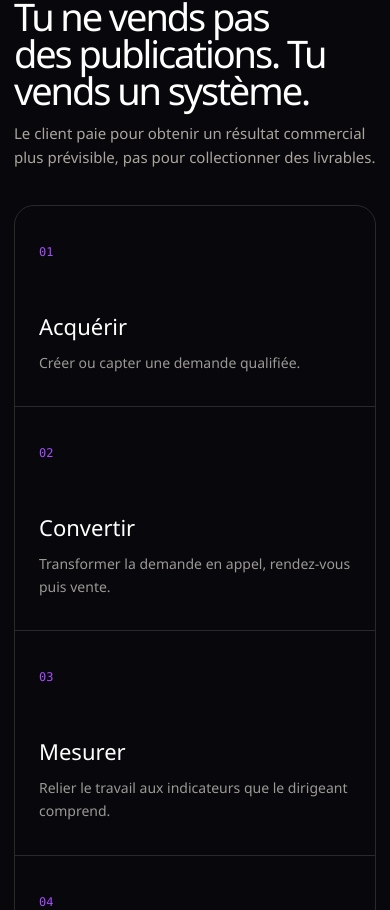
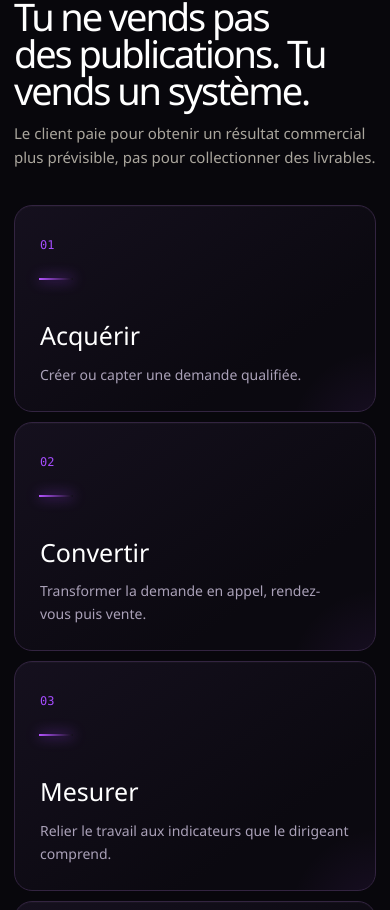
Before and after one commit to bilouahdih-dotcom/focus-smma-playbook, a Next.js app: page / in a window 390 px wide. Shown: the part 5194-6104 px from the top of the page. Built offline with nearby package versions, Linux system fonts and the light colour scheme.

Commit message:
Redesign flat guide components

```diff
--- a/app/globals.css
+++ b/app/globals.css
@@ -279,6 +279,52 @@ body::before { content: ""; position: fixed; inset: 0; z-index: 200; pointer-eve
 .glossary-empty { border-color: #4b395e; }
 .ninety-grid .gold-plan { box-shadow: 0 18px 38px rgba(103,29,174,.16); }
 
+/* Systematic redesign of the flat learning strips */
+.content-section, .section-wrap { padding-top: 100px; padding-bottom: 100px; }
+:is(.principle-grid,.resource-row,.objection-method,.cadence) { gap: 12px; overflow: visible; background: transparent; border: 0; border-radius: 0; }
+:is(.principle-grid article,.resource-row div,.objection-method div,.cadence div) { position: relative; isolation: isolate; overflow: hidden; color: white; background: linear-gradient(145deg,#15101e,#0b0910 72%); border: 1px solid #332441; border-radius: 18px; box-shadow: inset 0 1px rgba(255,255,255,.025); transition: transform .28s cubic-bezier(.22,1,.36,1),border-color .28s ease,box-shadow .28s ease; }
+:is(.principle-grid article,.resource-row div,.objection-method div,.cadence div)::after { content: ""; position: absolute; z-index: -1; width: 190px; height: 190px; right: -100px; bottom: -125px; border-radius: 50%; pointer-events: none; background: radial-gradient(circle,rgba(171,74,255,.2),transparent 68%); opacity: .48; transition: opacity .28s ease,transform .4s ease; }
+:is(.principle-grid article,.resource-row div,.objection-method div,.cadence div):hover { transform: translateY(-5px); border-color: #754295; box-shadow: 0 20px 50px rgba(0,0,0,.24),0 0 32px rgba(145,57,225,.08); }
+:is(.principle-grid article,.resource-row div,.objection-method div,.cadence div):hover::after { opacity: 1; transform: scale(1.22); }
+
+.principle-grid { grid-template-columns: repeat(4,1fr); }
+.principle-grid article, .principle-grid article:last-child { min-height: 240px; padding: 25px; border: 1px solid #332441; }
+.principle-grid article::before { content: ""; position: absolute; left: 24px; top: 72px; width: 34px; height: 2px; background: linear-gradient(90deg,#b452ff,transparent); box-shadow: 0 0 13px #9f40ff; }
+.principle-grid h3 { margin-top: 82px; font-size: 25px; }
+.principle-grid p { color: #aaa1b8; }
+
+.resource-row { margin-top: 18px; counter-reset: resource-step; }
+.resource-row div, .resource-row div:last-child { min-height: 195px; padding: 22px; display: flex; align-items: flex-start; flex-direction: column; border: 1px solid #332441; counter-increment: resource-step; }
+.resource-row div::before { content: "0" counter(resource-step); position: absolute; right: 20px; bottom: 10px; color: rgba(206,130,255,.09); font: 900 58px/1 var(--font-geist-sans); letter-spacing: -.09em; }
+.resource-row small { color: #9e58c9; font: 800 8px/1 var(--font-geist-mono); letter-spacing: .1em; }
+.resource-row b { position: relative; z-index: 1; margin-top: 42px; font-size: 18px; letter-spacing: -.025em; }
+.resource-row span { position: relative; z-index: 1; max-width: 28ch; margin-top: 10px; color: #aaa1b8; font-size: 12px; line-height: 1.55; }
+.resource-row i { position: absolute; right: 20px; top: 20px; display: grid; place-items: center; width: 27px; height: 27px; color: #cc7cff; background: rgba(170,72,255,.08); border: 1px solid #4b2c61; border-radius: 50%; font-size: 10px; font-style: normal; box-shadow: 0 0 20px rgba(165,67,255,.12); }
+
+.call-flow { margin-top: 22px; padding: 0; display: grid; grid-template-columns: repeat(5,1fr); gap: 10px; overflow: visible; color: white; background: transparent; border-radius: 0; counter-reset: call-step; }
+.call-flow span { min-height: 118px; padding: 22px 18px; display: flex; justify-content: flex-end; flex-direction: column; position: relative; overflow: hidden; color: white; background: linear-gradient(145deg,#15101e,#0b0910 72%); border: 1px solid #332441; border-radius: 16px; font-size: 11px; letter-spacing: .055em; counter-increment: call-step; transition: transform .25s ease,border-color .25s ease; }
+.call-flow span::before { content: "0" counter(call-step); position: absolute; left: 18px; top: 17px; color: #c874ff; font: 800 10px/1 var(--font-geist-mono); }
+.call-flow span::after { content: ""; position: absolute; left: 18px; top: 45px; width: 32px; height: 2px; background: linear-gradient(90deg,#ae4aff,transparent); box-shadow: 0 0 11px #ae4aff; }
+.call-flow span:hover { transform: translateY(-4px); border-color: #754295; }
+.call-flow > i { display: none; }
+.compliance { margin: 12px 0 0; padding: 18px 20px; display: grid; grid-template-columns: 36px minmax(0,1fr) auto; gap: 15px; align-items: center; color: white; background: rgba(16,11,27,.72); border: 1px solid #30223d; border-radius: 14px; }
+.compliance > span { display: grid; place-items: center; width: 34px; height: 34px; color: #eedcff; background: linear-gradient(145deg,#8d38e8,#5520c5); border: 1px solid #bd74ff; border-radius: 10px; }
+.compliance b { color: #ca78ff; font: 800 9px/1 var(--font-geist-mono); letter-spacing: .1em; }
+.compliance p { margin: 5px 0 0; color: #9e95a8; font-size: 11px; line-height: 1.55; }
+.compliance small { color: #766c80; font: 750 8px/1.4 var(--font-geist-mono); letter-spacing: .06em; text-align: right; }
+
+.objection-method { margin-bottom: 30px; grid-template-columns: repeat(4,1fr); }
+.objection-method div, .objection-method div:last-child { min-height: 170px; padding: 22px; display: flex; align-items: flex-start; flex-direction: column; gap: 0; border: 1px solid #332441; }
+.objection-method i { display: grid; place-items: center; width: 31px; height: 31px; color: #d185ff; background: #1e122c; border: 1px solid #4e2c64; border-radius: 9px; font: 800 9px/1 var(--font-geist-mono); font-style: normal; }
+.objection-method b { margin-top: 30px; color: #d27fff; font-size: 14px; }
+.objection-method span { margin-top: 8px; color: #aaa1b8; font-size: 12px; line-height: 1.5; }
+
+.cadence { margin-top: 20px; grid-template-columns: repeat(4,1fr); }
+.cadence div, .cadence div:last-child { min-height: 145px; padding: 22px; justify-content: flex-end; border: 1px solid #332441; }
+.cadence div::before { content: ""; position: absolute; left: 22px; top: 21px; width: 8px; height: 8px; background: #bc63ff; border-radius: 50%; box-shadow: 0 0 0 6px rgba(188,99,255,.08),0 0 20px #a347e7; }
+.cadence b { color: #c875ff; font-size: 9px; letter-spacing: .08em; }
+.cadence span { margin-top: 9px; font-size: 16px; letter-spacing: -.02em; }
+
 .click-spark { position: fixed; z-index: 250; width: 1px; height: 1px; pointer-events: none; }
 .click-spark i { --ray: 0deg; position: absolute; left: 0; top: 0; width: 2px; height: 13px; border-radius: 999px; background: linear-gradient(#fff,#be62ff,transparent); box-shadow: 0 0 9px #b24dff; transform-origin: 50% 0; transform: rotate(var(--ray)) translateY(4px) scaleY(0); animation: spark-out .66s cubic-bezier(.17,.84,.44,1) forwards; }
 
@@ -320,3 +366,16 @@ body::before { content: ""; position: fixed; inset: 0; z-index: 200; pointer-eve
 
 @media (hover: none), (pointer: coarse) { .cursor-glow { display: none; } }
 @media (prefers-reduced-motion: reduce) { html { scroll-behavior: auto; } *, *::before, *::after { animation: none !important; transition: none !important; }.motion-ready main > section.reveal-ready { opacity: 1; filter: none; transform: none; }.cursor-glow { display: none; }.signal-ticker { overflow-x: auto; mask-image: none; }.signal-ticker > div[aria-hidden="true"] { display: none; } }
+
+@media (max-width: 1000px) {
+  .call-flow { grid-template-columns: repeat(3,1fr); }
+  .resource-row div:nth-child(2n), .principle-grid article:nth-child(2n), .objection-method div:nth-child(2n), .cadence div:nth-child(2n) { border-right: 1px solid #332441; }
+}
+
+@media (max-width: 680px) {
+  :is(.principle-grid,.resource-row,.objection-method,.cadence,.call-flow) { grid-template-columns: 1fr; gap: 10px; }
+  :is(.principle-grid article,.resource-row div,.objection-method div,.cadence div) { min-height: 150px; border: 1px solid #332441; }
+  .principle-grid article, .principle-grid article:last-child, .resource-row div, .resource-row div:last-child, .objection-method div, .objection-method div:last-child, .cadence div, .cadence div:last-child { border: 1px solid #332441; }
+  .principle-grid h3 { margin-top: 62px; }.resource-row b { margin-top: 32px; }.call-flow span { min-height: 96px; }
+  .compliance { grid-template-columns: 36px 1fr; }.compliance small { grid-column: 2; text-align: left; }
+}
--- a/app/page.tsx
+++ b/app/page.tsx
@@ -767,7 +767,7 @@ export default function Home() {
           <div className="timeline">
             {trainingWeeks.map(item => <article key={item[0]}><span>{item[0]}</span><div><h3>{item[1]}</h3><p>{item[2]}</p></div></article>)}
           </div>
-          <div className="resource-row"><div><b>Webflow University</b><span>Pour les sites, l’adaptation mobile et les interactions</span></div><div><b>Make Academy</b><span>Pour les automatisations et les scénarios</span></div><div><b>Figma Learn</b><span>Pour l’identité visuelle, les maquettes et les règles graphiques</span></div><div><b>Google + HubSpot</b><span>Skillshop pour la publicité, Academy pour le suivi client et la vente</span></div></div>
+          <div className="resource-row"><div><small>RESSOURCE OFFICIELLE</small><b>Webflow University</b><span>Pour les sites, l’adaptation mobile et les interactions</span><i>✦</i></div><div><small>RESSOURCE OFFICIELLE</small><b>Make Academy</b><span>Pour les automatisations et les scénarios</span><i>✦</i></div><div><small>RESSOURCE OFFICIELLE</small><b>Figma Learn</b><span>Pour l’identité visuelle, les maquettes et les règles graphiques</span><i>✦</i></div><div><small>PARCOURS COMBINÉ</small><b>Google + HubSpot</b><span>Skillshop pour la publicité, Academy pour le suivi client et la vente</span><i>✦</i></div></div>
         </div>
       </section>
 
@@ -817,7 +817,7 @@ export default function Home() {
           <SectionTitle eyebrow="07 — Appel à froid (cold call)" title="Le script sert à écouter, pas à réciter." text="Prépare l’ouverture et les questions, puis adapte les mots au prospect. L’objectif du premier appel est un rendez-vous d’analyse, pas une vente forcée." />
           <div className="script-grid">{scriptCards.slice(0, 4).map(card => <article className="script-card" key={card.title}><div><span>{card.badge}</span><h3>{card.title}</h3></div><p>{card.text}</p><CopyButton text={card.text} /></article>)}</div>
           <div className="call-flow"><span>OUVERTURE</span><i>→</i><span>PERMISSION</span><i>→</i><span>2 QUESTIONS</span><i>→</i><span>REFORMULATION</span><i>→</i><span>RENDEZ-VOUS</span></div>
-          <p className="compliance">Respecte les règles locales de démarchage, les horaires autorisés, les listes d’opposition applicables et toute demande de ne plus être contacté.</p>
+          <aside className="compliance"><span>✓</span><div><b>CADRE DE L’APPEL</b><p>Respecte les règles locales de démarchage, les horaires autorisés, les listes d’opposition applicables et toute demande de ne plus être contacté.</p></div><small>IDENTITÉ · MOTIF · RESPECT DU REFUS</small></aside>
         </div>
       </section>
 
@@ -846,7 +846,7 @@ export default function Home() {
 
       <section className="content-section objections-section" id="objections">
         <SectionTitle eyebrow="10 — Objections & réponses" title="Ne combats pas l’objection. Clarifie-la." text="Réponds en trois temps : accueillir sans te justifier, poser une question pour isoler la cause, puis proposer la prochaine étape logique." />
-        <div className="objection-method"><div><b>1. Accueillir</b><span>“Je comprends.”</span></div><div><b>2. Clarifier</b><span>“Quand vous dites…, c’est plutôt… ?”</span></div><div><b>3. Répondre</b><span>Une réponse liée au diagnostic.</span></div><div><b>4. Avancer</b><span>Question, rendez-vous ou sortie propre.</span></div></div>
+        <div className="objection-method"><div><i>01</i><b>Accueillir</b><span>“Je comprends.”</span></div><div><i>02</i><b>Clarifier</b><span>“Quand vous dites…, c’est plutôt… ?”</span></div><div><i>03</i><b>Répondre</b><span>Une réponse liée au diagnostic.</span></div><div><i>04</i><b>Avancer</b><span>Question, rendez-vous ou sortie propre.</span></div></div>
         <div className="filter-row">{["Tous", "Appel", "Terrain", "Vente"].map(item => <button className={objectionFilter === item ? "active" : ""} onClick={() => setObjectionFilter(item)} key={item} type="button">{item}</button>)}</div>
         <div className="objection-list">
           {filteredObjections.map((item, index) => <details key={item.ask} open={index === 0}><summary><span>{item.type}</span><b>“{item.ask}”</b><i>+</i></summary><div className="objection-answer"><div><small>RÉPONSE</small><p>{item.answer}</p></div><div><small>RELANCE / ACTION</small><p>{item.next}</p></div><CopyButton text={`${item.ask}\n\nRéponse : ${item.answer}\n\nSuite : ${item.next}`} /></div></details>)}
```
